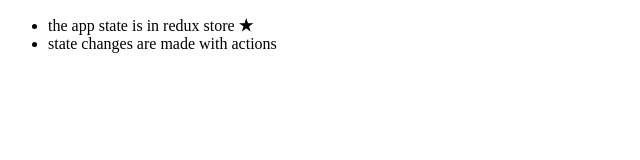
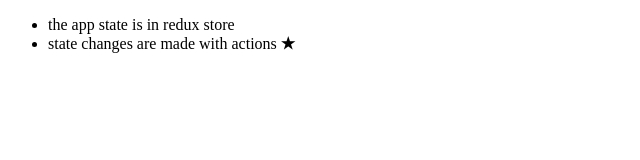
Before and after one commit to githubscientist/react-b47-b48, a React (Vite) app: page / in a window 1280 px wide. Shown: the top 160 px of the page, without its empty margins (0-640 px from the left). Built offline with nearby package versions, Linux system fonts and the light colour scheme.

Commit message:
redux with notes app

```diff
--- a/src/App.jsx
+++ b/src/App.jsx
@@ -3,8 +3,24 @@ import { createStore } from 'redux';
 
 const noteReducer = (state = [], action) => {
   if (action.type == 'NEW_NOTE') {
-    state.push(action.payload);
-    return state;
+
+  }
+  switch (action.type) {
+    case 'NEW_NOTE':
+      return state.concat(action.payload);
+    case 'TOGGLE_IMPORTANCE':
+      // get the id from the action.payload
+      const id = action.payload.id;
+      const noteToChange = state.find(n => n.id === id);
+    // console.log(noteToChange);
+      const changedNote = {
+        ...noteToChange,
+        important: !noteToChange.important,
+      }
+
+      return state.map(note =>
+        note.id !== id ? note: changedNote
+      )
   }
 
   return state;
@@ -30,6 +46,20 @@ store.dispatch({
   }
 })
 
+store.dispatch({
+  type: 'TOGGLE_IMPORTANCE',
+  payload: {
+    id: 2,
+  }
+})
+
+store.dispatch({
+  type: 'TOGGLE_IMPORTANCE',
+  payload: {
+    id: 1,
+  }
+})
+
 function App() {
   // console.log(store.getState());
   return (
```
